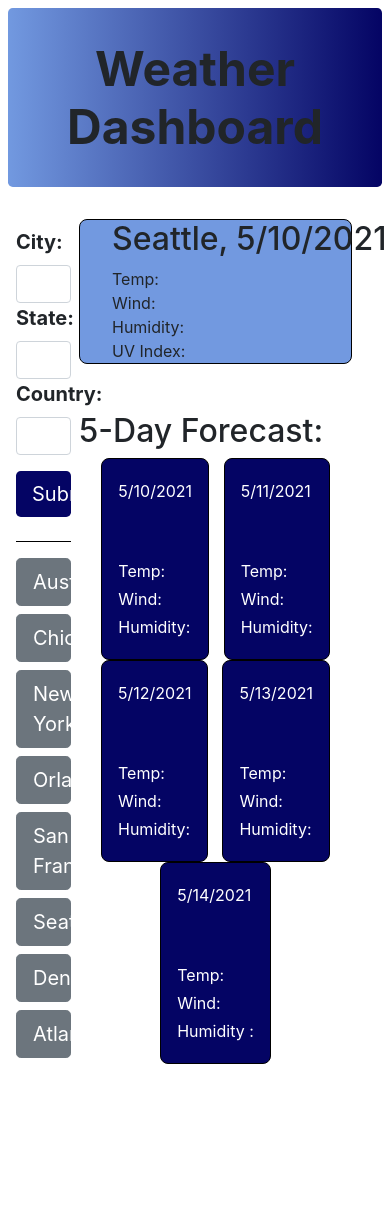
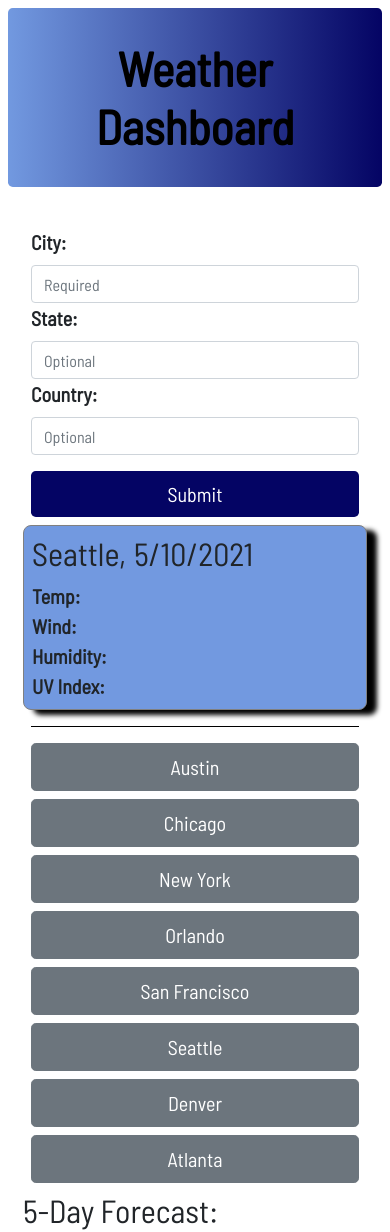
Before and after one commit to sandra-marr/006_Weather-Dashboard, a plain HTML site: page index.html in a window 390 px wide. Shown: the top 1232 px of the page. Before the commit the page ends 1080 px from the top, so only its background shows below. Drawn offline with nearby package versions, Linux system fonts and the light colour scheme; no server answers.

Commit message:
updated some styling; worked on responsiveness; added modal for user input errors

```diff
--- a/assets/css/style.css
+++ b/assets/css/style.css
@@ -1,17 +1,28 @@
+body {
+    font-family: 'Barlow Semi Condensed', sans-serif;
+}
+
 header {
     text-align: center;
+    color: black;
 }
 
 .smallIcon{
     height: 3em;
 }
 
+.fivedayforecast {
+    margin: 0;
+}
+
 .fivedayforecast div{
     border: thin black solid;
-    padding: 1em;
+    box-shadow: ;
+    padding: 0 0 0 .25em;
     background-color: rgb(4, 4, 100);
-    color: white;
+    color: green;
     border-radius: .5em;
+    margin: .25em;
 }
 
 .fivedayforecast p {
@@ -19,12 +30,20 @@ header {
     margin-bottom: .25em;
 }
 
+.fivedayforecast p:first-of-type {
+    color:white;
+}
+
+.fivedayforecast p span {
+    color: white;
+}
+
 .maindisplay {
-    border: thin black solid;
+    border: thin grey solid;
     border-radius: .5em;
     background-color: rgb(114, 153, 224);
-    padding-left: 2em;
-
+    margin: 0;
+    box-shadow: 10px 5px 5px black;
 }
 
 .jumbotron {
@@ -36,6 +55,12 @@ header {
 form {
     font-weight: bolder;
     font-size: 1.25em;
+}
+
+.label {
+    font-weight: bolder;
+    font-size: 1.25em;
+
 }
 
 #searchButton {
@@ -57,7 +82,7 @@ form {
 
 .uvMed{
     background-color: yellow;
-    color: white;
+    color: black;
     padding: .15em;
 }
 
--- a/assets/js/script.js
+++ b/assets/js/script.js
@@ -31,7 +31,6 @@ var buttonClickHandler2 = function (event) {
   var stateInput = $('#stateInput').val();
   var countryInput = $('#countryInput').val();
 
-
   if (cityInput && stateInput && countryInput) {
     $('#city').text(cityInput + ", " + stateInput + ", " + countryInput);
     var q = cityInput+","+stateInput+","+countryInput;
@@ -56,10 +55,13 @@ var buttonClickHandler2 = function (event) {
   if (cityInput) {
     $('#city').text(cityInput);
     var q = cityInput;
-    console.log(q)
     getInitialWeatherData(q);
     return;
   };
+
+    $('#myModal').modal('show')
+
+
 };
 
 var getInitialWeatherData = function (q) {
@@ -73,9 +75,6 @@ var getInitialWeatherData = function (q) {
       .then(function (response) {
         if (response.ok) {
           response.json().then(function (data) {
-
-            console.log(data);
-
             var lon = data.coord.lon;
             var lat = data.coord.lat;
 
@@ -83,7 +82,8 @@ var getInitialWeatherData = function (q) {
 
           });
         } else {
-          alert('Error: ' + response.statusText);
+          cityInput = $('#city').text("Seattle");
+          $('#myModal').modal('show')
         }
       })
       .catch(function (error) {
@@ -97,7 +97,7 @@ var getInitialWeatherData = function (q) {
       .then(function (response) {
         if (response.ok) {
           response.json().then(function (data) {
-            console.log(data);
+
 
             var currentTemp = data.current.temp;
             var currentWind = data.current.wind_speed;
@@ -243,8 +243,6 @@ var getInitialWeatherData = function (q) {
 
   });
 
-
-
   $('.cityButtons').on('click', buttonClickHandler);
   $('#searchButton').on('click', buttonClickHandler2);
   $(document).ready(getInitialWeatherData('Seattle'));
--- a/index.html
+++ b/index.html
@@ -5,6 +5,8 @@
     <meta http-equiv="X-UA-Compatible" content="IE=edge">
     <meta name="viewport" content="width=device-width, initial-scale=1.0">
     <link rel="stylesheet" href="https://cdn.jsdelivr.net/npm/bootstrap@4.6.0/dist/css/bootstrap.min.css" integrity="sha384-B0vP5xmATw1+K9KRQjQERJvTumQW0nPEzvF6L/Z6nronJ3oUOFUFpCjEUQouq2+l" crossorigin="anonymous">
+    <link rel="preconnect" href="https://fonts.gstatic.com">
+    <link href="https://fonts.googleapis.com/css2?family=Barlow+Semi+Condensed&display=swap" rel="stylesheet">
     <link rel="stylesheet" href="./assets/css/style.css">
     <title>Weather Dashboard</title>
 </head>
@@ -12,26 +14,45 @@
     <header>
         <h1 class="jumbotron">Weather Dashboard</h1>
     </header>
+    <section class="container-fluid">
+        <!-- Active search section and current day weather display -->
         <section class="row">
-        <div class="link-container col-3">
+            <div class="col-md-3 col-sm-12">
                 <div class="card-body d-flex w-100 p-2">
                     <form class="w-100">
                         <div class="form-group w-100">
                             <label for="CitySearch">City:</label>
-                        <input type="text" class="form-control w-100 search" id="cityInput" list="searchdatacity" required/>
+                            <input type="text" class="form-control w-100 search" id="cityInput" list="searchdatacity" required placeholder="Required"/>
                             <datalist id="searchdatacity"></datalist>
 
                             <label for="CitySearch">State:</label>
-                        <input type="text" class="form-control w-100 search" id="stateInput" list="searchdatastate">
+                            <input type="text" class="form-control w-100 search" id="stateInput" list="searchdatastate" placeholder="Optional">
                             <datalist id="searchdatastate"></datalist>
 
                             <label for="CitySearch">Country:</label>
-                        <input type="text" class="form-control w-100 search" id="countryInput" list="searchdatacountry">
+                            <input type="text" class="form-control w-100 search" id="countryInput" list="searchdatacountry" placeholder="Optional">
                             <datalist id="searchdatacountry"></datalist><!-- search data list idea from stack overflow -->
                         </div>
                         <button type="submit" class="btn btn-primary w-100 btn-lg" id="searchButton">Submit</button>
                     </form>
                 </div>
+            </div>
+            <div class="col-md-9 col-sm-12">
+                <div class="maindisplay row w-100 d-flex flex-column p-2">
+                    <div class=" d-flex align-items-center">
+                        <h2 id="city" class="mr-2">Seattle, </h2><h2 class="currentDate"></h2>
+                        <img class="currentWeatherIcon"></img>
+                    </div>
+                    <div> <span class="label">Temp: </span><span class="currentTemp"></span></div>
+                    <div> <span class="label">Wind: </span><span class="currentWind"></span></div>
+                    <div> <span class="label">Humidity: </span><span class="currentHumidity"></span></div>
+                    <div> <span class="label">UV Index: </span><span class="currentUvi"></span></div>
+                </div>
+        </section>
+
+         <!-- Common search section and 5 day weather display -->
+        <section class="row">
+            <div class="col-md-3 col-sm-12">
                 <div class="justify-content-between m-2" role="toolbar" aria-label="Toolbar with button groups">
                     <div class="w-100 cityButtons" >
                         <hr size="8" width="100%" color="black">
@@ -46,56 +67,66 @@
                     </div>
                 </div>
             </div>
-        <section class="row col-9">
-            <div class="maindisplay row w-100 d-flex flex-column">
-                <div class=" d-flex align-items-center">
-                    <h2 id="city" class="mr-2">Seattle, </h2><h2 class="currentDate"></h2>
-                    <img class="currentWeatherIcon"></img>
-                </div>
-                <div>Temp: <span class="currentTemp"></span></div>
-                <div>Wind: <span class="currentWind"></span></div>
-                <div>Humidity: <span class="currentHumidity"></span></div>
-                <div>UV Index: <span class="currentUvi"></span></div>
-            </div>
-            <h2 class="align-middle pt-5 row w-100">5-Day Forecast:</h2>
-            <div class ="fivedayforecast row w-100 d-flex justify-content-around mb-2 container-md">
-                <div>
-                    <p class="currentDate">mm/dd/yyy</p>
+            <div class="col-md-9 col-sm-12">
+                <h2 class="align-middle w-100">5-Day Forecast:</h2>
+                <div class ="fivedayforecast row justify-content-around mb-2">
+                    <div class="col-md-2 col-s-6">
+                        <p class="currentDate"></p>
                         <img class="currentWeatherIcon smallIcon"></img>
-                    <p>Temp: <span class="currentTemp"></span></p>
+                        <p>Temperature: <span class="currentTemp"></span></p>
                         <p>Wind: <span class="currentWind"></span></p>
                         <p>Humidity: <span class="currentHumidity"></span></p>
                     </div>
-                <div>
-                    <p id="date2">mm/dd/yyy</p>
+                    <div class="col-md-2 col-s-6">
+                        <p id="date2"></p>
                         <img class="dayTwoIcon smallIcon"></img>
-                    <p>Temp: <span class="dayTwoTemp"></span></p>
+                        <p>Temperature: <span class="dayTwoTemp"></span></p>
                         <p>Wind: <span class="dayTwoWind"></span></p>
                         <p>Humidity: <span class="dayTwoHum"></span></p>
                     </div>
-                <div>
-                    <p id="date3">mm/dd/yyy</p>
+                    <div class="col-md-2 col-s-6">
+                        <p id="date3"></p>
                         <img class="dayThreeIcon smallIcon"></img>
-                    <p>Temp: <span class="dayThreeTemp"></span></p>
+                        <p>Temperature: <span class="dayThreeTemp"></span></p>
                         <p>Wind: <span class="dayThreeWind"></span></p>
                         <p>Humidity: <span class="dayThreeHum"></span></p>
                     </div>
-                <div>
-                    <p id="date4">mm/dd/yyy</p>
+                    <div class="col-md-2 col-s-6">
+                        <p id="date4"></p>
                         <img class="dayFourIcon smallIcon"></img class="dayTwoIcon">
-                    <p>Temp: <span class="dayFourTemp"></span></p>
+                        <p>Temperature: <span class="dayFourTemp"></span></p>
                         <p>Wind: <span class="dayFourWind"></span></p>
                         <p>Humidity: <span class="dayFourHum"></span></p>
                     </div>
-                <div>
-                    <p id="date5">mm/dd/yyy</p>
+                    <div class="col-md-2 col-s-6">
+                        <p id="date5"></p>
                         <img class="dayFiveIcon smallIcon"></img>
-                    <p>Temp: <span class="dayFiveTemp"></span></p>
+                        <p>Temperature: <span class="dayFiveTemp"></span></p>
                         <p>Wind: <span class="dayFiveWind"></span></p>
-                    <p>Humidity :<span class="dayFiveHum"></span></p>
+                        <p>Humidity: <span class="dayFiveHum"></span></p>
+                    </div>
                 </div>
             </div>
         </section>
+
+        <div id="myModal" class="modal" tabindex="-1">
+            <div class="modal-dialog">
+              <div class="modal-content">
+                <div class="modal-header">
+                  <h5 class="modal-title">Input Error</h5>
+                  <button type="button" class="close" data-dismiss="modal" aria-label="Close">
+                    <span aria-hidden="true">&times;</span>
+                  </button>
+                </div>
+                <div class="modal-body">
+                  <p>Please enter a valid city name.</p>
+                </div>
+                <div class="modal-footer">
+                  <button type="button" class="btn btn-secondary" data-dismiss="modal">Close</button>
+                </div>
+              </div>
+            </div>
+          </div>
     </section>
 </body>
 <script src="https://cdnjs.cloudflare.com/ajax/libs/jquery/3.5.1/jquery.min.js"></script>
```
Also changed, not shown: 2 other files. Lines whose indentation alone changed are shown as unchanged.
